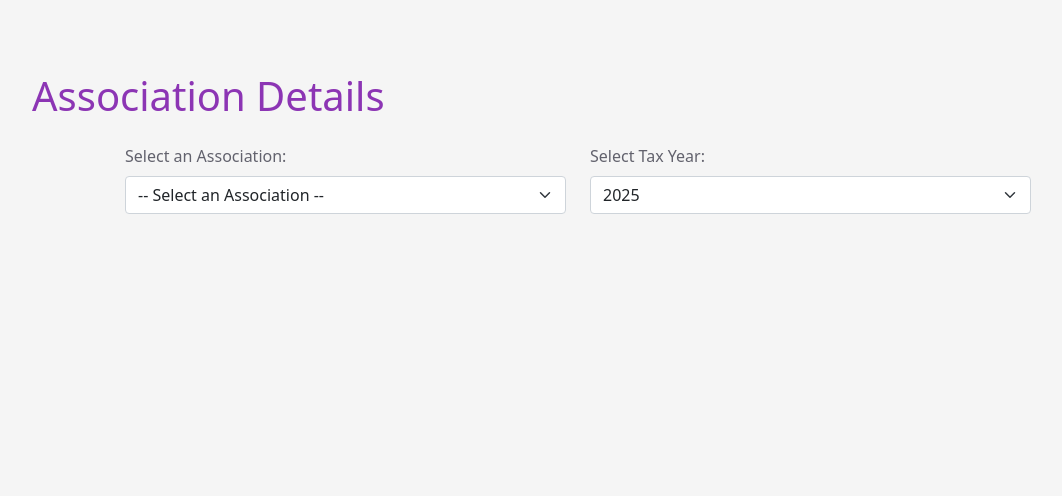
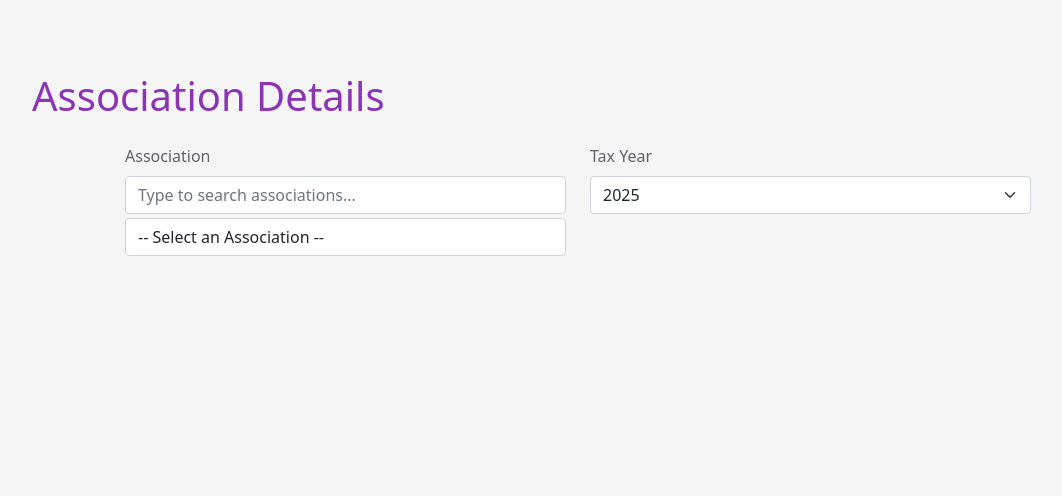
Before and after one commit to dougmclain/dynamite_tax, a Django app: page /association/ in a window 1280 px wide. Shown: the part 66-562 px from the top of the page, without its empty margins (62-1124 px from the left). Run offline with Django 4.2, Linux system fonts and the light colour scheme; a user stored in the database is signed in; data comes from the database, SQL or seed files in the repository; parts of the project's set-up code (start-up, migrations or seed data) failed here and were passed over.

Commit message:
Add association search functionality with real-time filtering

```diff
--- a/static/css/custom.css
+++ b/static/css/custom.css
@@ -0,0 +1,8 @@
+/* Custom styles for searchable dropdowns */
+.select-search-wrapper {
+    margin-bottom: 0.5rem;
+}
+
+.select-search-wrapper input {
+    margin-bottom: 0.25rem;
+}
--- /dev/null
+++ b/static/js/association_search.js
@@ -0,0 +1,54 @@
+document.addEventListener('DOMContentLoaded', function() {
+    // Make the association dropdown searchable
+    const associationSelects = document.querySelectorAll('select[name="association_id"], select[id="association_select"], select[id="id_association"]');
+
+    associationSelects.forEach(function(associationSelect) {
+        if (!associationSelect) return;
+
+        // Create wrapper and search input
+        const wrapper = document.createElement('div');
+        wrapper.className = 'select-search-wrapper position-relative';
+
+        const searchInput = document.createElement('input');
+        searchInput.type = 'text';
+        searchInput.className = 'form-control mb-1';
+        searchInput.placeholder = 'Type to search associations...';
+
+        // Insert the wrapper and search input before the select
+        associationSelect.parentNode.insertBefore(wrapper, associationSelect);
+        wrapper.appendChild(searchInput);
+        wrapper.appendChild(associationSelect);
+
+        // Store original options for filtering
+        const originalOptions = Array.from(associationSelect.options);
+
+        // Filter options as user types
+        searchInput.addEventListener('input', function() {
+            const searchTerm = this.value.toLowerCase();
+
+            // Keep the first option (placeholder) and filter the rest
+            while (associationSelect.options.length > 1) {
+                associationSelect.remove(1);
+            }
+
+            // Filter and add matching options
+            originalOptions.forEach(function(option, index) {
+                if (index === 0 || option.text.toLowerCase().includes(searchTerm)) {
+                    associationSelect.add(option.cloneNode(true));
+                }
+            });
+
+            // If we have exactly one match besides the placeholder, select it
+            if (associationSelect.options.length === 2 && searchTerm) {
+                associationSelect.selectedIndex = 1;
+            }
+        });
+
+        // Clear search on select change
+        associationSelect.addEventListener('change', function() {
+            if (this.selectedIndex > 0) {
+                searchInput.value = '';
+            }
+        });
+    });
+});
--- a/tax_form/templates/tax_form/association.html
+++ b/tax_form/templates/tax_form/association.html
@@ -1,4 +1,5 @@
 {% extends "tax_form/base.html" %}
+{% load static %}
 {% load humanize %}
 {% block title %}Association Details{% endblock %}
 {% block content %}
@@ -10,8 +11,8 @@
             <form method="get" class="mb-4">
                 <div class="row">
                     <div class="col-md-6">
-                        <label for="association_id" class="form-label">Select an Association:</label>
-                        <select name="association_id" id="association_id" class="form-select" onchange="this.form.submit()">
+                        <label for="association_id" class="form-label">Association</label>
+                        <select id="association_id" name="association_id" class="form-control">
                             <option value="">-- Select an Association --</option>
                             {% for association in associations %}
                                 <option value="{{ association.id }}" {% if selected_association.id == association.id %}selected{% endif %}>
@@ -21,8 +22,8 @@
                         </select>
                     </div>
                     <div class="col-md-6">
-                        <label for="tax_year" class="form-label">Select Tax Year:</label>
-                        <select name="tax_year" id="tax_year" class="form-select" onchange="this.form.submit()">
+                        <label for="tax_year" class="form-label">Tax Year</label>
+                        <select name="tax_year" id="tax_year" class="form-select">
                             {% for year in available_tax_years %}
                                 <option value="{{ year }}" {% if selected_tax_year == year %}selected{% endif %}>
                                     {{ year }}
@@ -32,6 +33,7 @@
                     </div>
                 </div>
             </form>
+
 
             {% if selected_association %}
             <div class="row">
@@ -193,3 +195,8 @@
     </div>
 </div>
 {% endblock %}
+
+{% block extra_js %}
+{{ block.super }}
+<script src="{% static 'js/association_search.js' %}"></script>
+{% endblock %}
--- a/tax_form/templates/tax_form/base.html
+++ b/tax_form/templates/tax_form/base.html
@@ -6,6 +6,7 @@
     <meta name="viewport" content="width=device-width, initial-scale=1.0">
     <title>{% block title %}Dynamite Management{% endblock %}</title>
     <link rel="shortcut icon" type="image/png" href="{% static 'images/favicon.ico' %}"/>
+    <link href="{% static 'css/custom.css' %}" rel="stylesheet">
     <link href="https://cdn.jsdelivr.net/npm/bootstrap@5.1.3/dist/css/bootstrap.min.css" rel="stylesheet">
     <link href="{% static 'css/styles.css' %}" rel="stylesheet">
 </head>
--- a/tax_form/views/association.py
+++ b/tax_form/views/association.py
@@ -16,9 +16,16 @@ class AssociationView(LoginRequiredMixin, View):
     template_name = 'tax_form/association.html'
 
     def get(self, request):
-        associations = Association.objects.all().order_by('association_name')
+        # Get search term from URL parameter
+        search_term = request.GET.get('search', '')
+
+        # Filter associations by search term if provided
+        associations = Association.objects.all()
+        if search_term:
+            associations = associations.filter(association_name__icontains=search_term)
+        associations = associations.order_by('association_name')
+
         selected_association_id = request.GET.get('association_id')
-
 
         # Handle the case where tax_year might be empty or not present
         tax_year_param = request.GET.get('tax_year')
@@ -38,6 +45,7 @@ class AssociationView(LoginRequiredMixin, View):
             'extended_due_date': None,
             'selected_tax_year': selected_tax_year,
             'available_tax_years': range(datetime.now().year - 5, datetime.now().year + 1),
+            'search_term': search_term,  # Add search_term to context
         }
 
         if selected_association_id:
```
Also changed, not shown: tax_form/templates/tax_form/dashboard.html (+11 -1 lines), tax_form/views/dashboard.py (+11 -1 lines).
